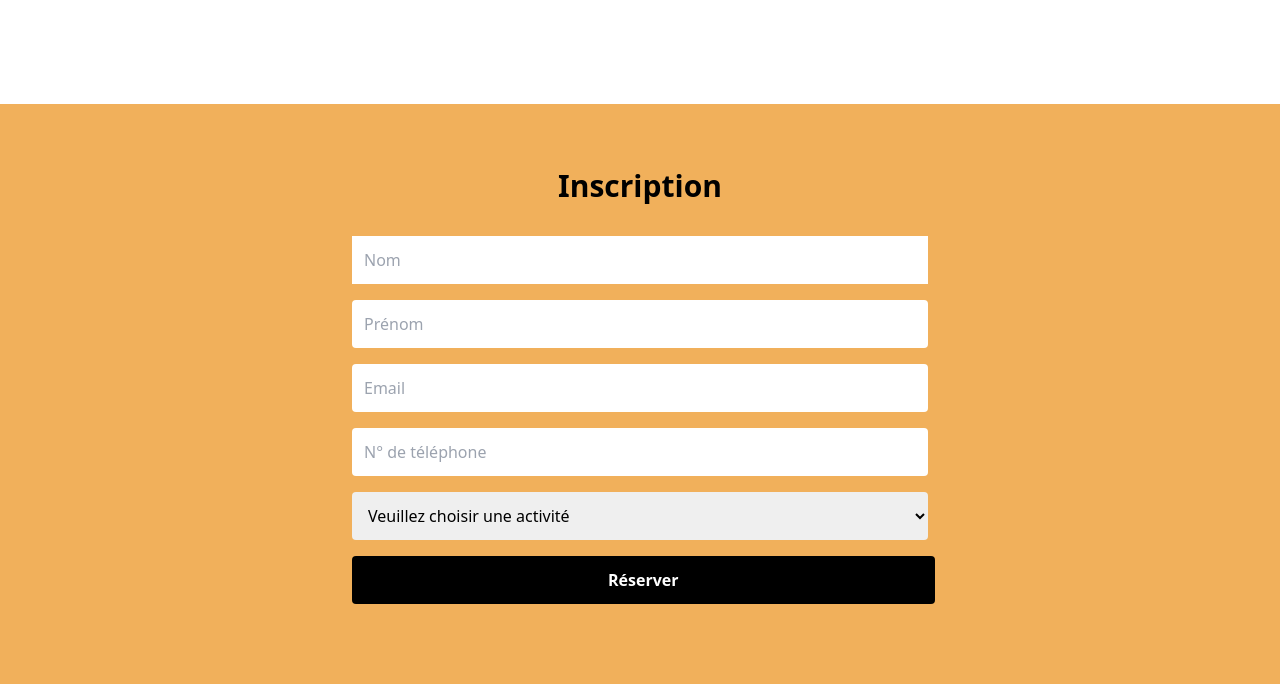
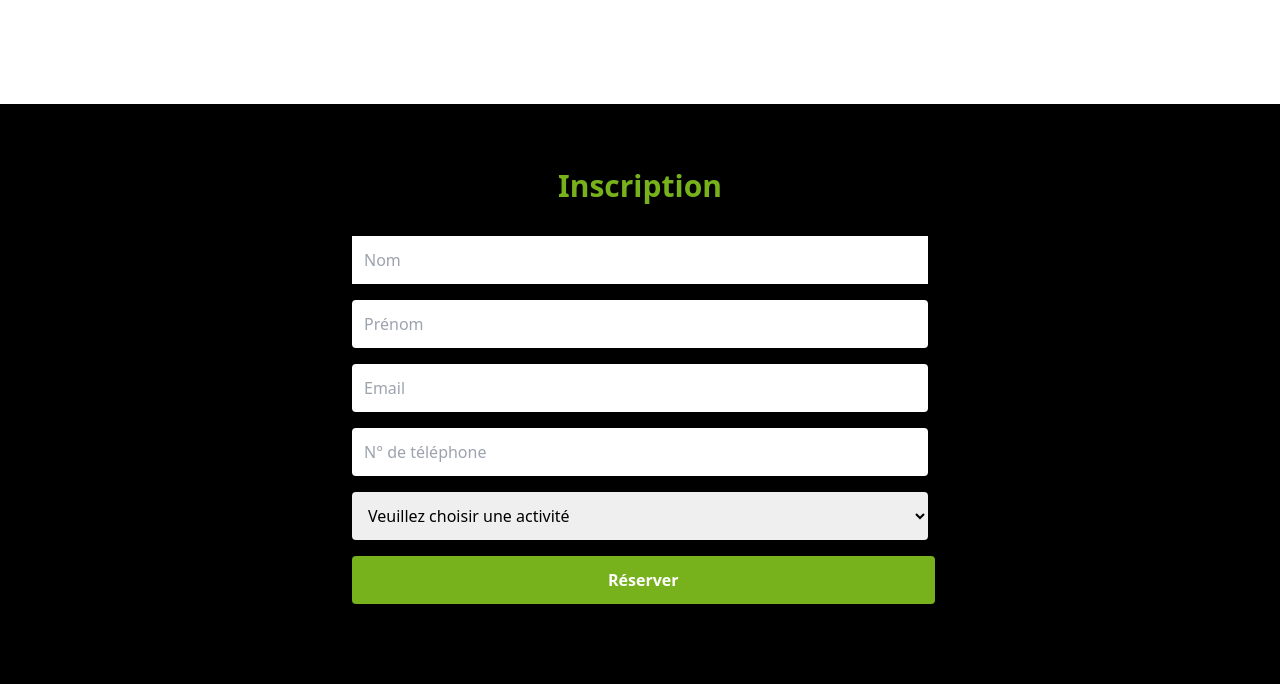
Before and after one commit to FadwaElouah/Salle_sport, a PHP site: page / in a window 1280 px wide. Shown: the part 136-820 px from the top of the page. Run offline with PHP 8.4, Linux system fonts and the light colour scheme; data that the repository does not hold is empty; some libraries are stand-ins or nearby versions.

Commit message:
change color the text

```diff
--- a/index.php
+++ b/index.php
@@ -54,9 +54,9 @@ try {
   </div>
 </div>
 
-<section id="reservation" class="py-16 bg-[#ec9624bf] mt-[5rem]">
+<section id="reservation" class="py-16 bg-black mt-[5rem]">
         <div class="max-w-7xl mx-auto px-4 text-center">
-            <h2 class="text-3xl font-bold mb-8 text-black">Inscription</h2>
+            <h2 class="text-3xl font-bold mb-8 text-[#9fec24bf]">Inscription</h2>
 
             <form class="max-w-xl mx-auto" action="inscription.php" method="post">
                 <div class="mb-4">
@@ -79,7 +79,7 @@ try {
                         <?php endforeach; ?>
                     </select>
                 </div>
-                <button type="submit" class="bg-black hover:opacity-[0.8] text-white font-bold py-3 px-[16rem] rounded  transition ">Réserver</button>
+                <button type="submit" class="bg-[#9fec24bf] hover:opacity-[0.8] text-white font-bold py-3 px-[16rem] rounded  transition ">Réserver</button>
             </form>
         </div>
     </section>
```
